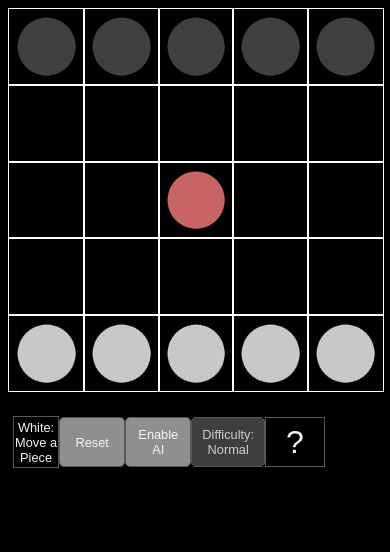
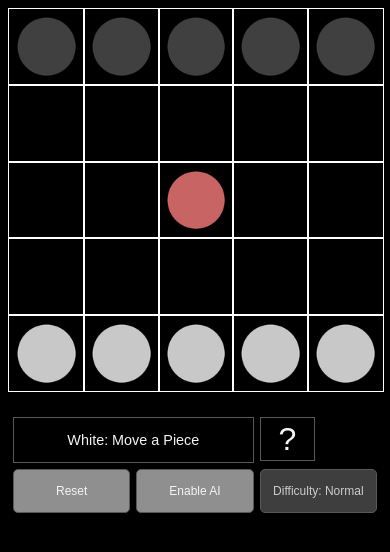
Before and after one commit to dsartori/neutron-js, a plain HTML site: page index.html in a window 390 px wide. Drawn offline with Linux system fonts and the light colour scheme.

Commit message:
fix mobile dashboard rendering
css updates for mobile only

```diff
--- a/style.css
+++ b/style.css
@@ -75,9 +75,10 @@ body {
     justify-content: space-between;
     align-items: center;
     width: 100%; /* Full width, to match grid */
+    box-sizing: border-box; /* Keeps the 5px padding inside the viewport */
     margin-top: 20px;
     max-width: 750px; /* Match grid's max width */
-    height: 50px; /* Fixed height for the dashboard */
+    height: 60px; /* 50px row plus the 5px padding, now inside the border box */
     background-color: transparent; /* Transparent background */
     padding: 5px;
 }
@@ -245,3 +246,49 @@ body {
     outline: 2px solid #d4af37;
     outline-offset: 2px;
 }
+
+/* A phone cannot hold the status line, three buttons and two icon slots in one
+   50px row: the status text wrapped out of its box. Status and icon slots take a
+   first row, and the three buttons split a second row into even thirds. */
+@media (max-width: 600px) {
+    .dashboard {
+        display: grid;
+        grid-template-columns: repeat(6, 1fr);
+        grid-auto-rows: minmax(44px, auto);
+        align-items: stretch;
+        gap: 6px;
+        height: auto;
+    }
+
+    .turn-indicator {
+        grid-row: 1;
+        grid-column: 1 / span 4;
+        height: auto;
+        font-size: 0.9em;
+    }
+
+    .help-button {
+        grid-row: 1;
+        grid-column: 5;
+        width: auto;
+        height: 44px; /* Pinned: the slot holds no text and must not size the row */
+    }
+
+    .wait-indicator {
+        grid-row: 1;
+        grid-column: 6;
+        width: auto;
+        height: 44px; /* Pinned, or the spinner SVG scales to the column width */
+    }
+
+    .control-button {
+        grid-row: 2;
+        height: auto;
+        padding: 8px 4px;
+        font-size: 0.75em;
+    }
+
+    #resetButton { grid-column: 1 / span 2; }
+    #toggleModeButton { grid-column: 3 / span 2; }
+    #difficultyButton { grid-column: 5 / span 2; }
+}
```
